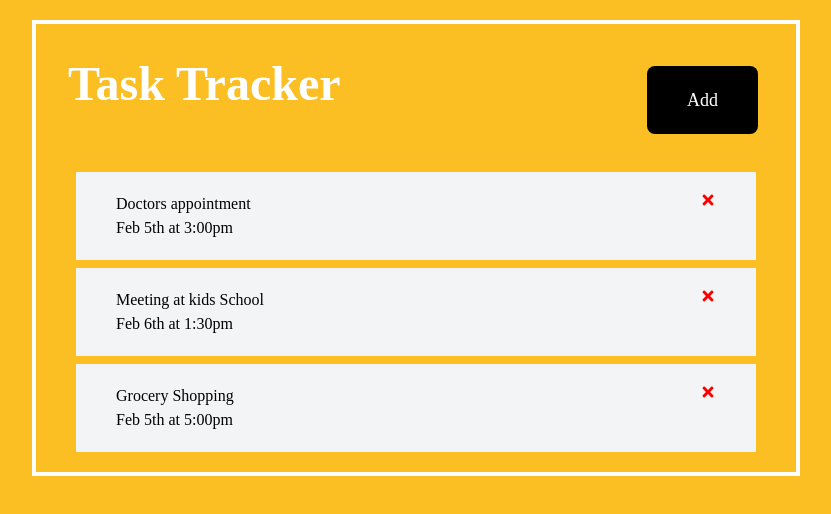
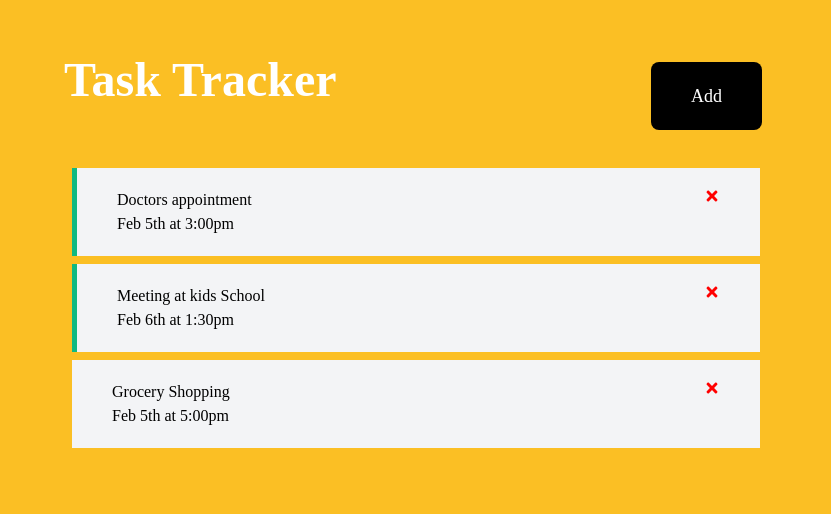
Before and after one commit to girardi-e/react-task-tracker, a React (Create React App) app: page / in a window 1280 px wide. Shown: the top 514 px of the page, without its empty margins (224-1055 px from the left). Built offline with nearby package versions, Linux system fonts and the light colour scheme; a web font is replaced by a local one.

Commit message:
implement reminder

```diff
--- a/src/App.js
+++ b/src/App.js
@@ -25,6 +25,17 @@
   }
 ])
 
+  //Toggle Reminder
+  const toggleReminder = (id) => {
+    setTasks(
+      tasks.map( task =>
+        task.id === id
+          ? {...task, reminder: !task.reminder }
+          : task
+      )
+    )
+  }
+
   //Delete Task
   const deleteTask = (id) => {
     setTasks(tasks.filter((task) => task.id !== id));
@@ -34,7 +45,9 @@
     <div className="container mx-auto my-5 py-3 h-auto
                     border-4 border-solid border-white">
       <Header />
-      <Tasks tasks={tasks} onDelete= {deleteTask} />
+      {tasks.length > 0 ? <Tasks tasks={tasks} onDelete= {deleteTask} onToggle={toggleReminder} />
+                        : 'No tasks to show'}
+
     </div>
   );
 }
--- a/src/components/Task.js
+++ b/src/components/Task.js
@@ -1,8 +1,11 @@
 import {FaTimes} from 'react-icons/fa'
 
-const Task = ({task, onDelete}) => {
+const Task = ({task, onDelete, onToggle}) => {
   return (
-    <div className="bg-gray-100 text-black m-2 py-5 px-10 cursor-pointer">
+    <div
+      className= {`task ${task.reminder ? 'reminder' : ''}`}
+      onDoubleClick={ () => onToggle(task.id)}
+    >
       <h3 className="flex align-center justify-between">
         {task.text} <FaTimes
                      style={{ color: 'red', cursor: 'pointer' }}
--- a/src/components/Tasks.js
+++ b/src/components/Tasks.js
@@ -1,10 +1,15 @@
 import Task from './Task';
 
-const Tasks = ({tasks, onDelete}) => {
+const Tasks = ({tasks, onDelete, onToggle}) => {
   return (
     <>
       {tasks.map((task) => {
-        return <Task key={task.id} task={task} onDelete={onDelete} />
+        return <Task
+                  key={task.id}
+                  task={task}
+                  onDelete={onDelete}
+                  onToggle={onToggle}
+               />
       })}
     </>
   )
--- a/src/index.css
+++ b/src/index.css
@@ -3,3 +3,13 @@
 @tailwind base;
 @tailwind components;
 @tailwind utilities;
+
+@layer components {
+  .task {
+    @apply bg-gray-100 text-black m-2 py-5 px-10 cursor-pointer;
+  }
+
+  .reminder {
+    @apply border-l-5 border-green-500;
+  }
+}
--- a/tailwind.config.js
+++ b/tailwind.config.js
@@ -5,6 +5,9 @@
     container: {
       center: true,
       padding: '2rem',
+    },
+    borderWidth: {
+      '5': '5px',
     },
     extend: {
       fontFamily: {
```
